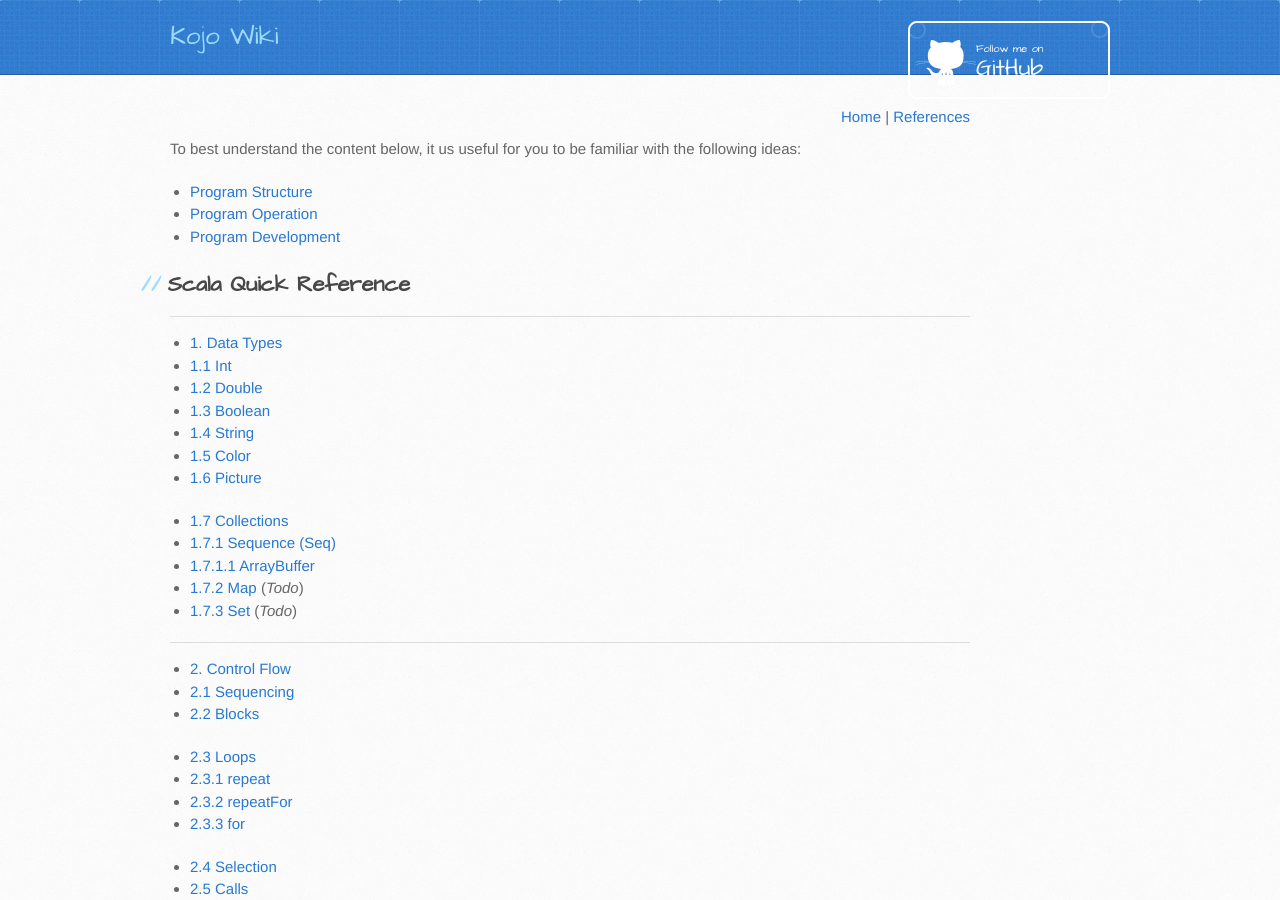
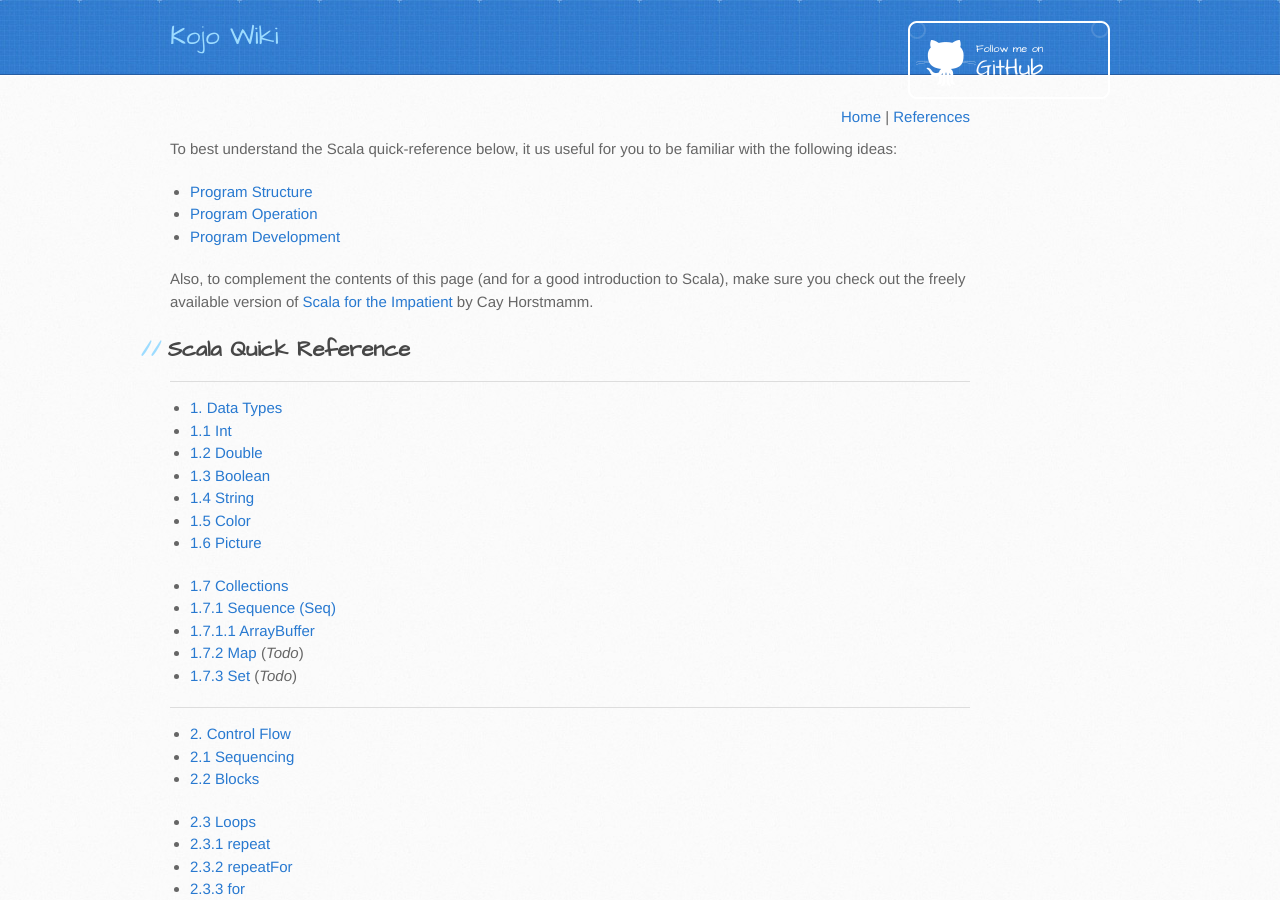
Before and after one commit to kojodoc/kojodoc.github.io, a Jekyll site: the page built from reference/scala.md, in a window 1280 px wide and 900 px high. Built offline with Jekyll 4.4.1, drawn with Linux system fonts in a browser that asks for light colours; our own code applies the rules of GitHub Pages for plain Markdown files; the repository's description, which GitHub fills in, is left out.

Commit message:
Add 'scala for the impatient' link

```diff
--- a/reference/scala.md
+++ b/reference/scala.md
@@ -2,10 +2,12 @@
   <a href="../index.html">Home</a> | <a href="../references-index.html">References</a>
 </div>
 
-To best understand the content below, it us useful for you to be familiar with the following ideas:
+To best understand the Scala quick-reference below, it us useful for you to be familiar with the following ideas:
 * [Program Structure](../concepts/scala-essentials#program-structure)
 * [Program Operation](../concepts/scala-essentials#program-operation)
 * [Program Development](../concepts/scala-essentials#program-development)
+
+Also, to complement the contents of this page (and for a good introduction to Scala), make sure you check out the freely available version of [Scala for the Impatient](Scala for the Impatient.pdf) by Cay Horstmamm.
 
 
 ## Scala Quick Reference
```
Also changed, not shown: 1 other file.
